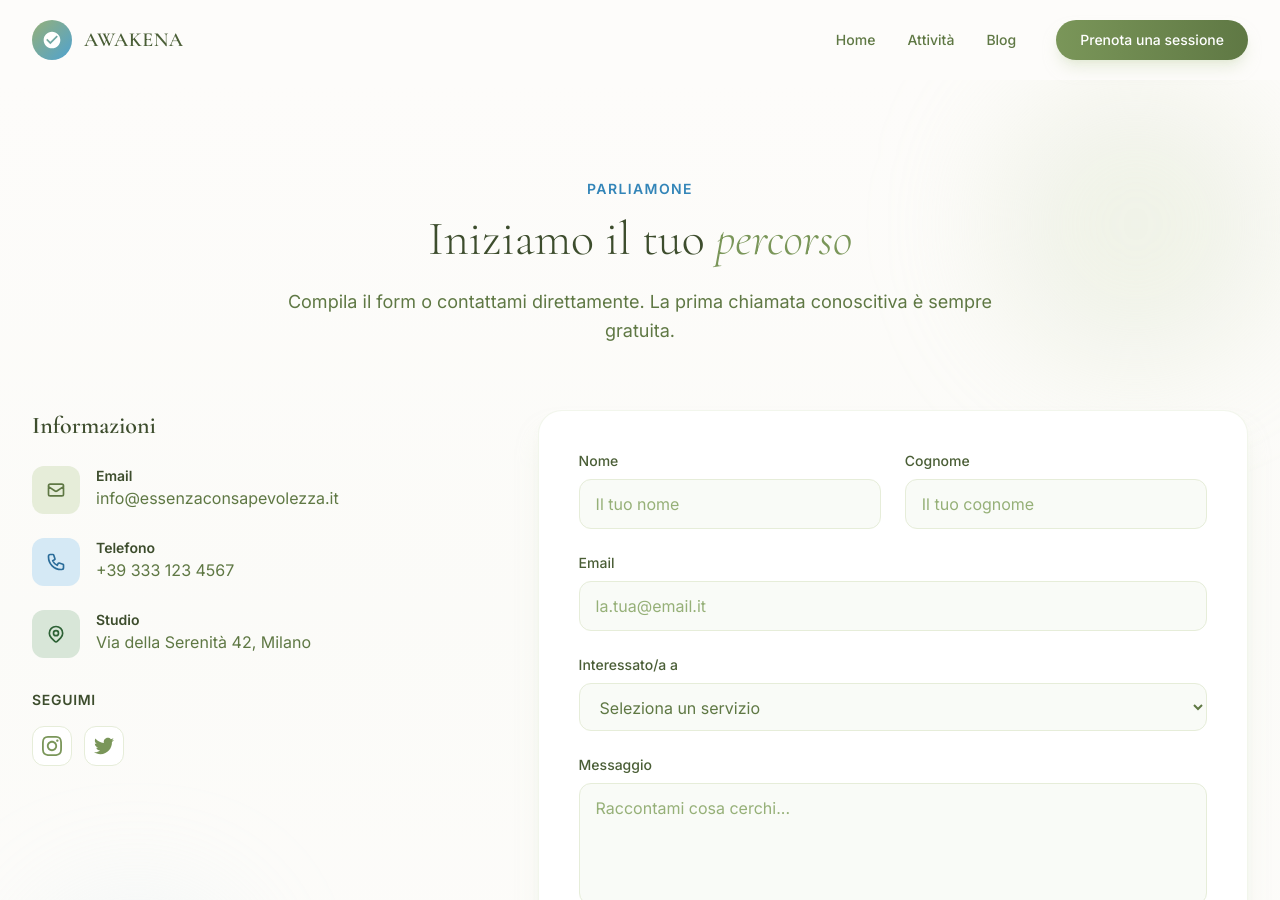
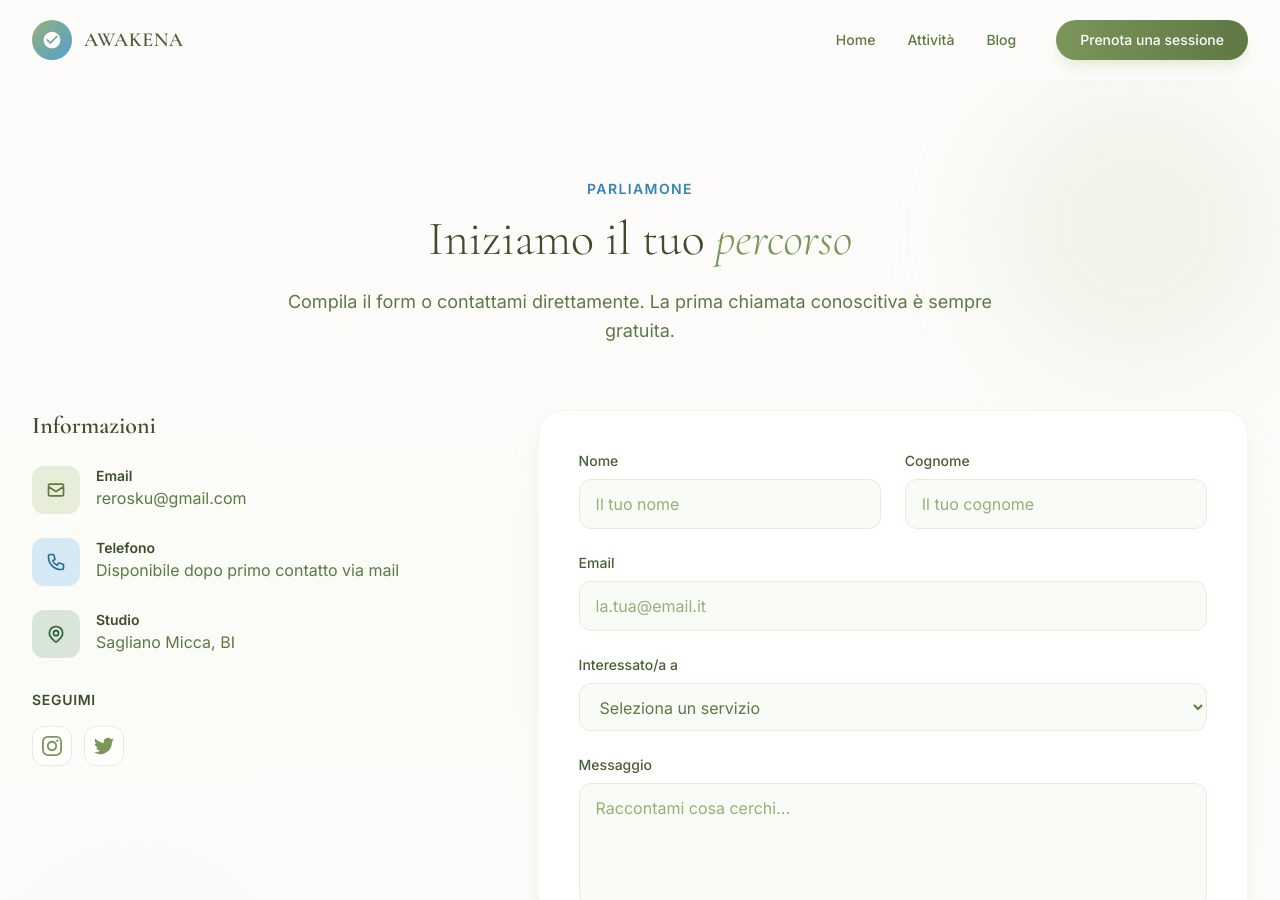
Before and after one commit to rerosku/rerosku.github.io, a Jekyll site: the page built from pages/contatti.md, in a window 1280 px wide and 900 px high. Built offline with Jekyll 4.4.1, drawn with Linux system fonts in a browser that asks for light colours; nearby versions of some CDN libraries; some web fonts are replaced.

Commit message:
Update rerosku.github.io from Acode

```diff
--- a/pages/contatti.md
+++ b/pages/contatti.md
@@ -21,23 +21,23 @@ permalink: /contatti/
           <div class="space-y-6">
             <div class="flex items-start gap-4">
               <div class="w-12 h-12 rounded-xl bg-salvia-100 flex items-center justify-center flex-shrink-0"><svg class="w-5 h-5 text-salvia-600" fill="none" stroke="currentColor" viewBox="0 0 24 24"><path stroke-linecap="round" stroke-linejoin="round" stroke-width="2" d="M3 8l7.89 5.26a2 2 0 002.22 0L21 8M5 19h14a2 2 0 002-2V7a2 2 0 00-2-2H5a2 2 0 00-2 2v10a2 2 0 002 2z"/></svg></div>
-              <div><p class="text-sm font-semibold text-salvia-800">Email</p><p class="text-salvia-600">info@essenzaconsapevolezza.it</p></div>
+              <div><p class="text-sm font-semibold text-salvia-800">Email</p><p class="text-salvia-600">rerosku@gmail.com</p></div>
             </div>
             <div class="flex items-start gap-4">
               <div class="w-12 h-12 rounded-xl bg-blu-100 flex items-center justify-center flex-shrink-0"><svg class="w-5 h-5 text-blu-600" fill="none" stroke="currentColor" viewBox="0 0 24 24"><path stroke-linecap="round" stroke-linejoin="round" stroke-width="2" d="M3 5a2 2 0 012-2h3.28a1 1 0 01.948.684l1.498 4.493a1 1 0 01-.502 1.21l-2.257 1.13a11.042 11.042 0 005.516 5.516l1.13-2.257a1 1 0 011.21-.502l4.493 1.498a1 1 0 01.684.949V19a2 2 0 01-2 2h-1C9.716 21 3 14.284 3 6V5z"/></svg></div>
-              <div><p class="text-sm font-semibold text-salvia-800">Telefono</p><p class="text-salvia-600">+39 333 123 4567</p></div>
+              <div><p class="text-sm font-semibold text-salvia-800">Telefono</p><p class="text-salvia-600">Disponibile dopo primo contatto via mail</p></div>
             </div>
             <div class="flex items-start gap-4">
               <div class="w-12 h-12 rounded-xl bg-rosmarino-100 flex items-center justify-center flex-shrink-0"><svg class="w-5 h-5 text-rosmarino-600" fill="none" stroke="currentColor" viewBox="0 0 24 24"><path stroke-linecap="round" stroke-linejoin="round" stroke-width="2" d="M17.657 16.657L13.414 20.9a1.998 1.998 0 01-2.827 0l-4.244-4.243a8 8 0 1111.314 0z"/><path stroke-linecap="round" stroke-linejoin="round" stroke-width="2" d="M15 11a3 3 0 11-6 0 3 3 0 016 0z"/></svg></div>
-              <div><p class="text-sm font-semibold text-salvia-800">Studio</p><p class="text-salvia-600">Via della Serenità 42, Milano</p></div>
+              <div><p class="text-sm font-semibold text-salvia-800">Studio</p><p class="text-salvia-600">Sagliano Micca, BI</p></div>
             </div>
           </div>
         </div>
         <div>
           <h4 class="text-sm font-semibold text-salvia-800 mb-4 uppercase tracking-wider">Seguimi</h4>
           <div class="flex gap-3">
-            <a href="#" class="w-10 h-10 rounded-xl bg-white border border-salvia-100 flex items-center justify-center text-salvia-500 hover:bg-salvia-500 hover:text-white hover:border-salvia-500 transition-all duration-300"><svg class="w-5 h-5" fill="currentColor" viewBox="0 0 24 24"><path d="M12 2.163c3.204 0 3.584.012 4.85.07 3.252.148 4.771 1.691 4.919 4.919.058 1.265.069 1.645.069 4.849 0 3.205-.012 3.584-.069 4.849-.149 3.225-1.664 4.771-4.919 4.919-1.266.058-1.644.07-4.85.07-3.204 0-3.584-.012-4.849-.07-3.26-.149-4.771-1.699-4.919-4.92-.058-1.265-.07-1.644-.07-4.849 0-3.204.013-3.583.07-4.849.149-3.227 1.664-4.771 4.919-4.919 1.266-.057 1.645-.069 4.849-.069zm0-2.163c-3.259 0-3.667.014-4.947.072-4.358.2-6.78 2.618-6.98 6.98-.059 1.281-.073 1.689-.073 4.948 0 3.259.014 3.668.072 4.948.2 4.358 2.618 6.78 6.98 6.98 1.281.058 1.689.072 4.948.072 3.259 0 3.668-.014 4.948-.072 4.354-.2 6.782-2.618 6.979-6.98.059-1.28.073-1.689.073-4.948 0-3.259-.014-3.667-.072-4.947-.196-4.354-2.617-6.78-6.979-6.98-1.281-.059-1.69-.073-4.949-.073zm0 5.838c-3.403 0-6.162 2.759-6.162 6.162s2.759 6.163 6.162 6.163 6.162-2.759 6.162-6.163c0-3.403-2.759-6.162-6.162-6.162zm0 10.162c-2.209 0-4-1.79-4-4 0-2.209 1.791-4 4-4s4 1.791 4 4c0 2.21-1.791 4-4 4zm6.406-11.845c-.796 0-1.441.645-1.441 1.44s.645 1.44 1.441 1.44c.795 0 1.439-.645 1.439-1.44s-.644-1.44-1.439-1.44z"/></svg></a>
-            <a href="#" class="w-10 h-10 rounded-xl bg-white border border-salvia-100 flex items-center justify-center text-salvia-500 hover:bg-salvia-500 hover:text-white hover:border-salvia-500 transition-all duration-300"><svg class="w-5 h-5" fill="currentColor" viewBox="0 0 24 24"><path d="M24 4.557c-.883.392-1.832.656-2.828.775 1.017-.609 1.798-1.574 2.165-2.724-.951.564-2.005.974-3.127 1.195-.897-.957-2.178-1.555-3.594-1.555-3.179 0-5.515 2.966-4.797 6.045-4.091-.205-7.719-2.165-10.148-5.144-1.29 2.213-.669 5.108 1.523 6.574-.806-.026-1.566-.247-2.229-.616-.054 2.281 1.581 4.415 3.949 4.89-.693.188-1.452.232-2.224.084.626 1.956 2.444 3.379 4.6 3.419-2.07 1.623-4.678 2.348-7.29 2.04 2.179 1.397 4.768 2.212 7.548 2.212 9.142 0 14.307-7.721 13.995-14.646.962-.695 1.797-1.562 2.457-2.549z"/></svg></a>
+            <a href="https://instagram.com/rerosku" class="w-10 h-10 rounded-xl bg-white border border-salvia-100 flex items-center justify-center text-salvia-500 hover:bg-salvia-500 hover:text-white hover:border-salvia-500 transition-all duration-300"><svg class="w-5 h-5" fill="currentColor" viewBox="0 0 24 24"><path d="M12 2.163c3.204 0 3.584.012 4.85.07 3.252.148 4.771 1.691 4.919 4.919.058 1.265.069 1.645.069 4.849 0 3.205-.012 3.584-.069 4.849-.149 3.225-1.664 4.771-4.919 4.919-1.266.058-1.644.07-4.85.07-3.204 0-3.584-.012-4.849-.07-3.26-.149-4.771-1.699-4.919-4.92-.058-1.265-.07-1.644-.07-4.849 0-3.204.013-3.583.07-4.849.149-3.227 1.664-4.771 4.919-4.919 1.266-.057 1.645-.069 4.849-.069zm0-2.163c-3.259 0-3.667.014-4.947.072-4.358.2-6.78 2.618-6.98 6.98-.059 1.281-.073 1.689-.073 4.948 0 3.259.014 3.668.072 4.948.2 4.358 2.618 6.78 6.98 6.98 1.281.058 1.689.072 4.948.072 3.259 0 3.668-.014 4.948-.072 4.354-.2 6.782-2.618 6.979-6.98.059-1.28.073-1.689.073-4.948 0-3.259-.014-3.667-.072-4.947-.196-4.354-2.617-6.78-6.979-6.98-1.281-.059-1.69-.073-4.949-.073zm0 5.838c-3.403 0-6.162 2.759-6.162 6.162s2.759 6.163 6.162 6.163 6.162-2.759 6.162-6.163c0-3.403-2.759-6.162-6.162-6.162zm0 10.162c-2.209 0-4-1.79-4-4 0-2.209 1.791-4 4-4s4 1.791 4 4c0 2.21-1.791 4-4 4zm6.406-11.845c-.796 0-1.441.645-1.441 1.44s.645 1.44 1.441 1.44c.795 0 1.439-.645 1.439-1.44s-.644-1.44-1.439-1.44z"/></svg></a>
+            <a href="alexnardi-coach.bsky.social" class="w-10 h-10 rounded-xl bg-white border border-salvia-100 flex items-center justify-center text-salvia-500 hover:bg-salvia-500 hover:text-white hover:border-salvia-500 transition-all duration-300"><svg class="w-5 h-5" fill="currentColor" viewBox="0 0 24 24"><path d="M24 4.557c-.883.392-1.832.656-2.828.775 1.017-.609 1.798-1.574 2.165-2.724-.951.564-2.005.974-3.127 1.195-.897-.957-2.178-1.555-3.594-1.555-3.179 0-5.515 2.966-4.797 6.045-4.091-.205-7.719-2.165-10.148-5.144-1.29 2.213-.669 5.108 1.523 6.574-.806-.026-1.566-.247-2.229-.616-.054 2.281 1.581 4.415 3.949 4.89-.693.188-1.452.232-2.224.084.626 1.956 2.444 3.379 4.6 3.419-2.07 1.623-4.678 2.348-7.29 2.04 2.179 1.397 4.768 2.212 7.548 2.212 9.142 0 14.307-7.721 13.995-14.646.962-.695 1.797-1.562 2.457-2.549z"/></svg></a>
           </div>
         </div>
       </div>
@@ -45,7 +45,7 @@ permalink: /contatti/
       <div class="lg:col-span-3 reveal">
         <form class="bg-white rounded-3xl p-8 lg:p-10 shadow-xl shadow-salvia-100/50 border border-salvia-100/50" action="https://api.web3forms.com/submit" method="POST">
           <input type="hidden" name="access_key" value="5825a241-993e-4e6a-a9ec-b118c063d57b">
-          <input type="hidden" name="subject" value="Nuovo messaggio da Essenza & Consapevolezza">
+          <input type="hidden" name="subject" value="Nuovo messaggio da Awakena">
           <input type="hidden" name="from_name" value="Essenza & Consapevolezza">
           <input type="checkbox" name="botcheck" class="hidden" style="display:none">
           <div class="grid sm:grid-cols-2 gap-6 mb-6">
```
